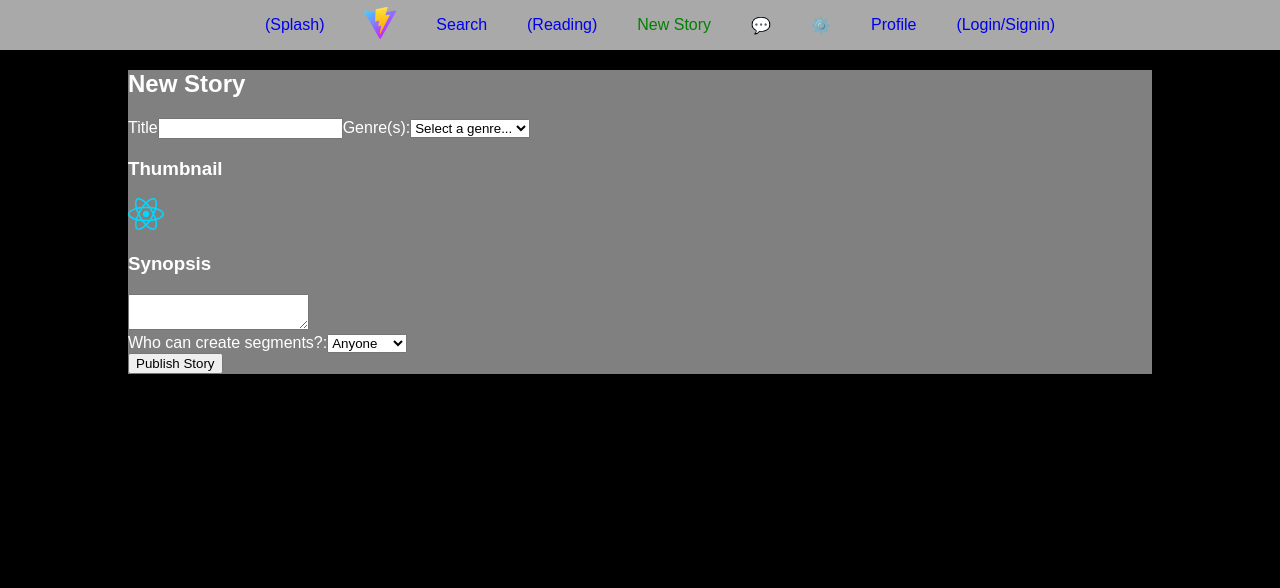
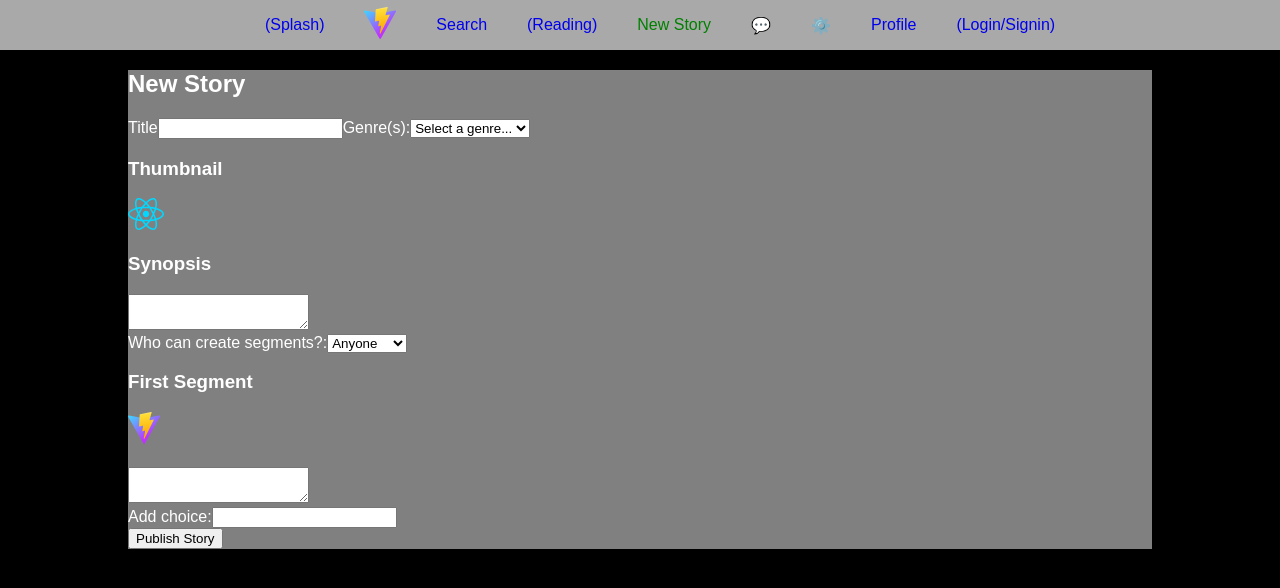
Before and after one commit to Loic-Rodrigue-Gauthier/inkreate, a React (Vite) app in the folder src/inkreate/: page /writeStory in a window 1280 px wide. Shown: the top 588 px of the page. Built offline with nearby package versions, Linux system fonts and the light colour scheme.

Commit message:
createstory page done

```diff
--- a/src/inkreate/src/components/SegmentImageText/SegmentImageText.jsx
+++ b/src/inkreate/src/components/SegmentImageText/SegmentImageText.jsx
@@ -1,7 +1,7 @@
 
 import styles from './SegmentImageText.module.css'
 
-function SegmentImageText({src, alt='image', img_title, txt_title, inputs, updateValue, updateImage}) {
+function SegmentImageText({src, alt='image', img_title, txt_title, name, inputs, updateValue, updateImage}) {
   return (
     <div className={styles.box}>
       <h3>{img_title}</h3>
@@ -10,8 +10,8 @@ function SegmentImageText({src, alt='image', img_title, txt_title, inputs, updat
       </div>
       <h3>{txt_title}</h3>
       <textarea
-        name="desc"
-        value={inputs.desc}
+        name={name}
+        value={inputs[name]}
         onChange={updateValue}
       />
     </div>
--- a/src/inkreate/src/pages/WriteStory/WriteStory.jsx
+++ b/src/inkreate/src/pages/WriteStory/WriteStory.jsx
@@ -4,11 +4,15 @@ import styles from './WriteStory.module.css'
 import reactLogo from '../../assets/react.svg'
 import viteLogo from '../../assets/vite.svg'
 import DiscardableChip from '../../components/DiscardableChip/DiscardableChip'
+import ChatContactList from '../../components/ChatContactList/ChatContactList'
 
 function WriteStory() {
-  const [inputs, setInputs] = useState({genre: "", visibility: "Anyone"})
+  const [inputs, setInputs] = useState({visibility: "Anyone"})
+  const [selected, setSelected] = useState({genre: ""})
   const [isFollowers, setIsFollowers] = useState(false)
+  const [isOpen, setIsOpen] = useState(false)
   const [thumbnail, setThumbnail] = useState(reactLogo)
+  const [segmentImage, setSegmentImage] = useState(viteLogo)
   const [tagList, setTagList] = useState([])
   const [userList, setUserList] = useState([])
   const [choiceList, setChoiceList] = useState([])
@@ -16,22 +20,67 @@ function WriteStory() {
   const updateValue = (e) => {
     setInputs(values => ({...values, [e.target.name]: e.target.value}))
     if (e.target.name === "visibility") setIsFollowers(e.target.value === "Followers")
+  }
+
+  const updateSelected = (e) => {
+    setSelected(values => ({...values, [e.target.name]: e.target.value}))
 
     if (e.target.name === "genre") {
       const newTag = { text: e.target.value }
-      setTagList(prev => [...prev, newTag])
-      setInputs(prev => ({...prev, genre: ""}))
+      setTagList(prev => {
+        const exists = prev.some(tag => tag.text === newTag.text)
+        return exists ? prev : [...prev, newTag]
+      })
+      setSelected(prev => ({...prev, genre: ""}))
     }
   }
 
-  const updateImage = () => {
+  const updateThumbnail = () => {
     // Windows Open file prompt...
 
     setThumbnail(viteLogo)
   }
 
-  const removeChip = (text) => {
+  const updateSegmentImage = () => {
+    // Windows Open file prompt...
+
+    setSegmentImage(reactLogo)
+  }
+
+  const removeTag = (text) => {
     setTagList(prev => prev.filter((tag) => tag.text != text))
+  }
+
+  const removeUser = (username) => {
+    setUserList(prev => prev.filter((user) => user.username != username))
+  }
+
+  const removeChoice = (text) => {
+    setChoiceList(prev => prev.filter((choice) => choice.text != text))
+  }
+
+  const addUsers = (selectedContacts) => {
+    setUserList(prev => {
+      const updatedList = selectedContacts.filter((contact) =>
+        !prev.some(user => user.username === contact.username
+      ))
+      return [...prev, ...updatedList]
+    })
+    setIsOpen(false)
+  }
+
+  const addChoices = () => {
+    const newChoice = { text: selected.choice }
+    setChoiceList(prev => {
+      const exists = prev.some(choice => choice.text === newChoice.text)
+      return exists ? prev : [...prev, newChoice]
+    })
+    setSelected(prev => ({...prev, choice: ""}))
+  }
+
+  const createStory = () => {
+    // DB code here...
+
   }
 
   return (
@@ -49,8 +98,8 @@ function WriteStory() {
         <label>Genre(s):
           <select
             name="genre"
-            value={inputs.genre}
-            onChange={updateValue}
+            value={selected.genre}
+            onChange={updateSelected}
           >
             <option value="" disabled hidden>Select a genre...</option>
             <option value="Fantasy">Fantasy</option>
@@ -63,7 +112,7 @@ function WriteStory() {
             <DiscardableChip
               key={index}
               text={tag.text}
-              removeChip={removeChip}
+              removeChip={removeTag}
             />
           ))}
         </div>
@@ -71,9 +120,10 @@ function WriteStory() {
           src={thumbnail}
           img_title="Thumbnail"
           txt_title="Synopsis"
+          name="synopsis"
           inputs={inputs}
           updateValue={updateValue}
-          updateImage={updateImage}
+          updateImage={updateThumbnail}
         />
         <label>Who can create segments?:
           <select
@@ -89,15 +139,63 @@ function WriteStory() {
         {isFollowers &&
           <div>
             Contributors:
-            {/* added followers list + button to open ChatContactList */}
-            <button>Add contributors</button>
+            <ChatContactList
+              isOpen={isOpen}
+              onClose={() => setIsOpen(false)}
+              onConfirm={addUsers}
+            />
+            <button onClick={() => setIsOpen(true)}>Add contributors</button>
+            <div>
+              {userList
+              .map((user, index) => (
+                <DiscardableChip
+                  key={index}
+                  src={user.src}
+                  text={user.username}
+                  removeChip={removeUser}
+                />
+              ))}
+            </div>
           </div>
         }
       </section>
       <section>
-        {/* new segment Comp (which includes SegmentImageText & DiscardableChip) TO-DO*/}
+        {/* CONVERT below section into Segment Component TO-DO*/}
+        <SegmentImageText
+          src={segmentImage}
+          img_title="First Segment"
+          name="paragraph"
+          inputs={inputs}
+          updateValue={updateValue}
+          updateImage={updateSegmentImage}
+        />
+        <label>Add choice:
+          <input
+            type="text"
+            name="choice"
+            value={selected.choice}
+            onChange={updateSelected}
+            onKeyDown={(e) => {
+              if (e.key === "Enter") {
+                e.preventDefault()
+                addChoices()
+              }
+            }}
+          />
+        </label>
+        <div>
+          {choiceList
+          .map((choice, index) => (
+            <DiscardableChip
+              key={index}
+              src={choice.src}
+              text={choice.text}
+              removeChip={removeChoice}
+            />
+          ))}
+        </div>
       </section>
-      <button>Publish Story</button>
+      <button onClick={createStory}>Publish Story</button>
     </>
   )
 }
```
Also changed, not shown: 2 other files (tests, documents, lock files or other folders).
